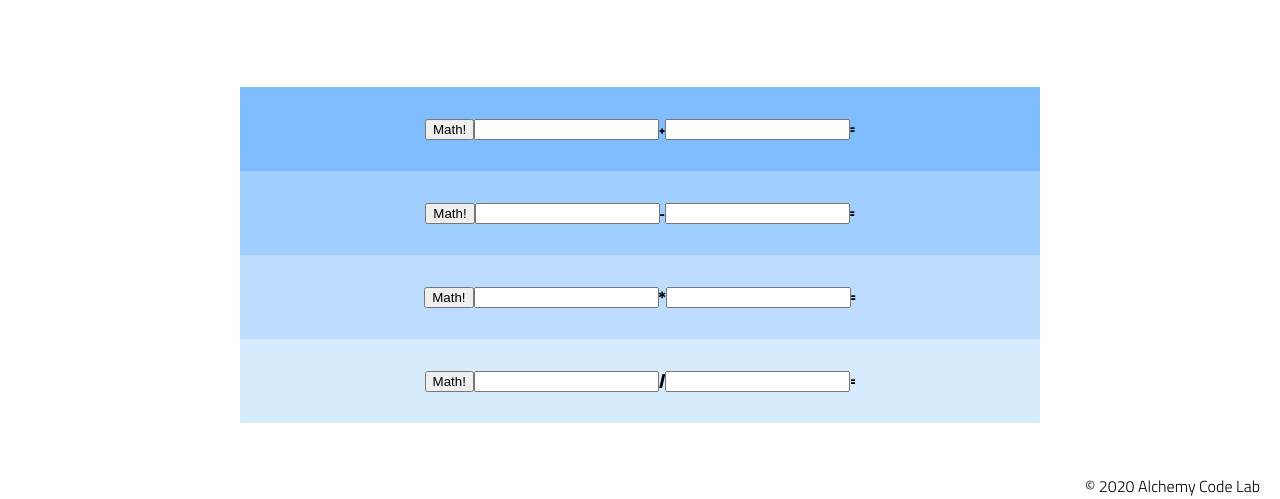
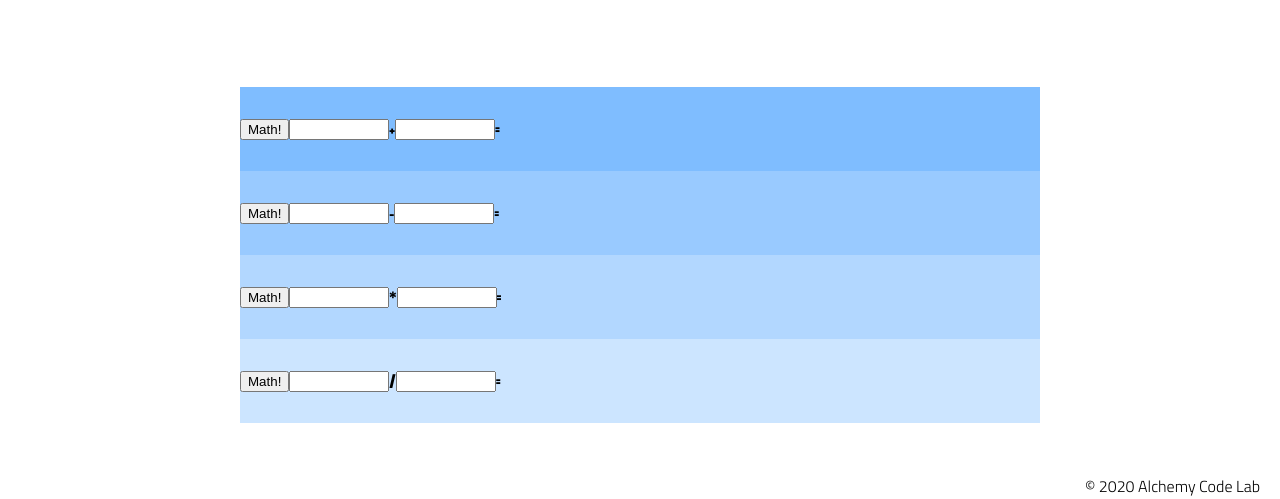
Before and after one commit to Grahf0085/calculatorBetter, a plain HTML site: page index.html in a window 1280 px wide. Shown: the part 301-800 px from the top of the page. Drawn offline with Linux system fonts and the light colour scheme.

Commit message:
formatting!

```diff
--- a/styles/style.css
+++ b/styles/style.css
@@ -132,16 +132,28 @@ footer {
 
 .add {
     background-color: rgba(0,124,255, .5);
+    justify-content: start;
 }
 
 .sub {
-    background-color: rgba(18,134,255, .4);
+    background-color: rgba(0,124,255, .4);
+    justify-content: start;
 }
 
 .mul {
-    background-color:rgba(34,142,255, .3);
+    background-color:rgba(0,124,255, .3);
+    justify-content: start;
 }
 
 .div {
-    background-color: rgba(58,154,255, .2);
+    background-color: rgba(0,124,255, .2);
+    justify-content: start;
 }
+
+input {
+    width: 100px;
+}
+
+#result-add, #result-sub, #result-mul, #result-div {
+    font-weight: bolder;
+}
```
